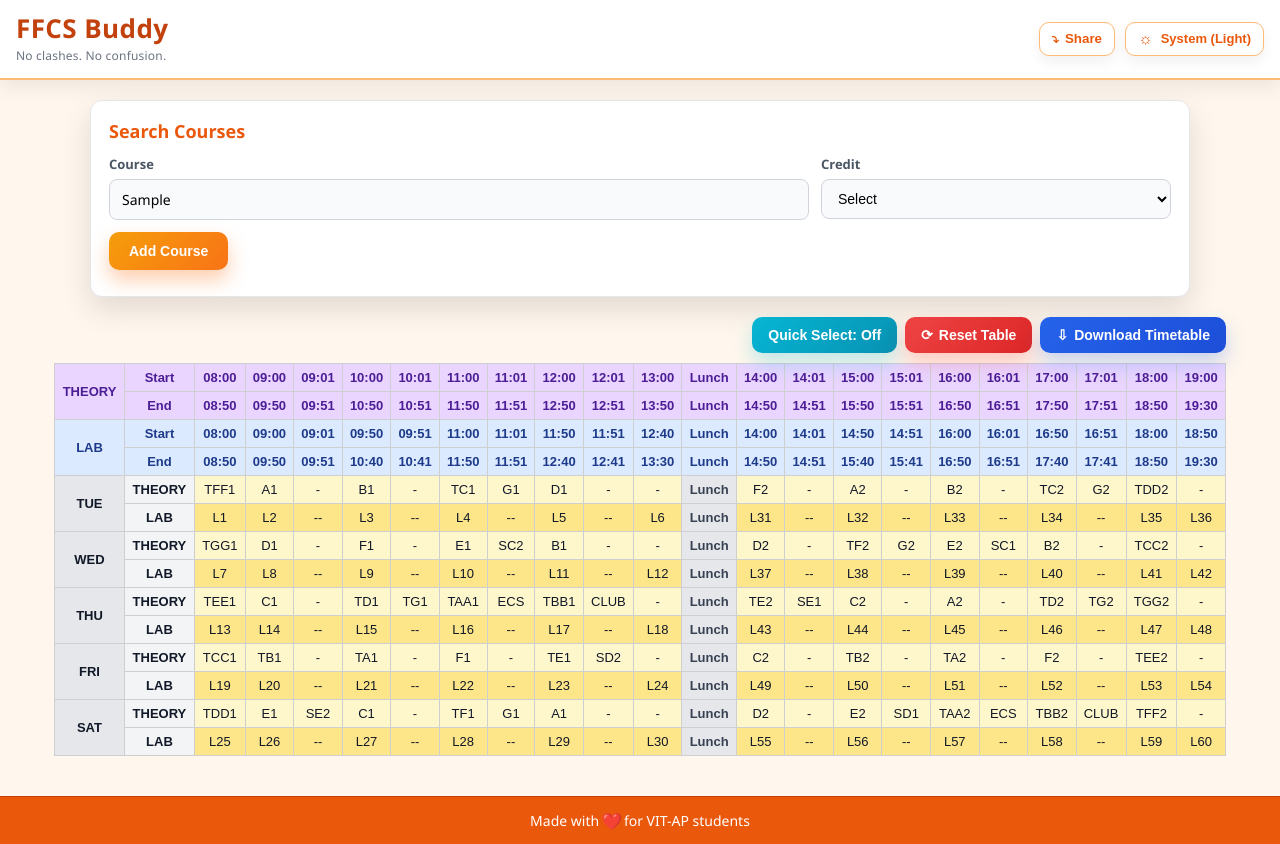
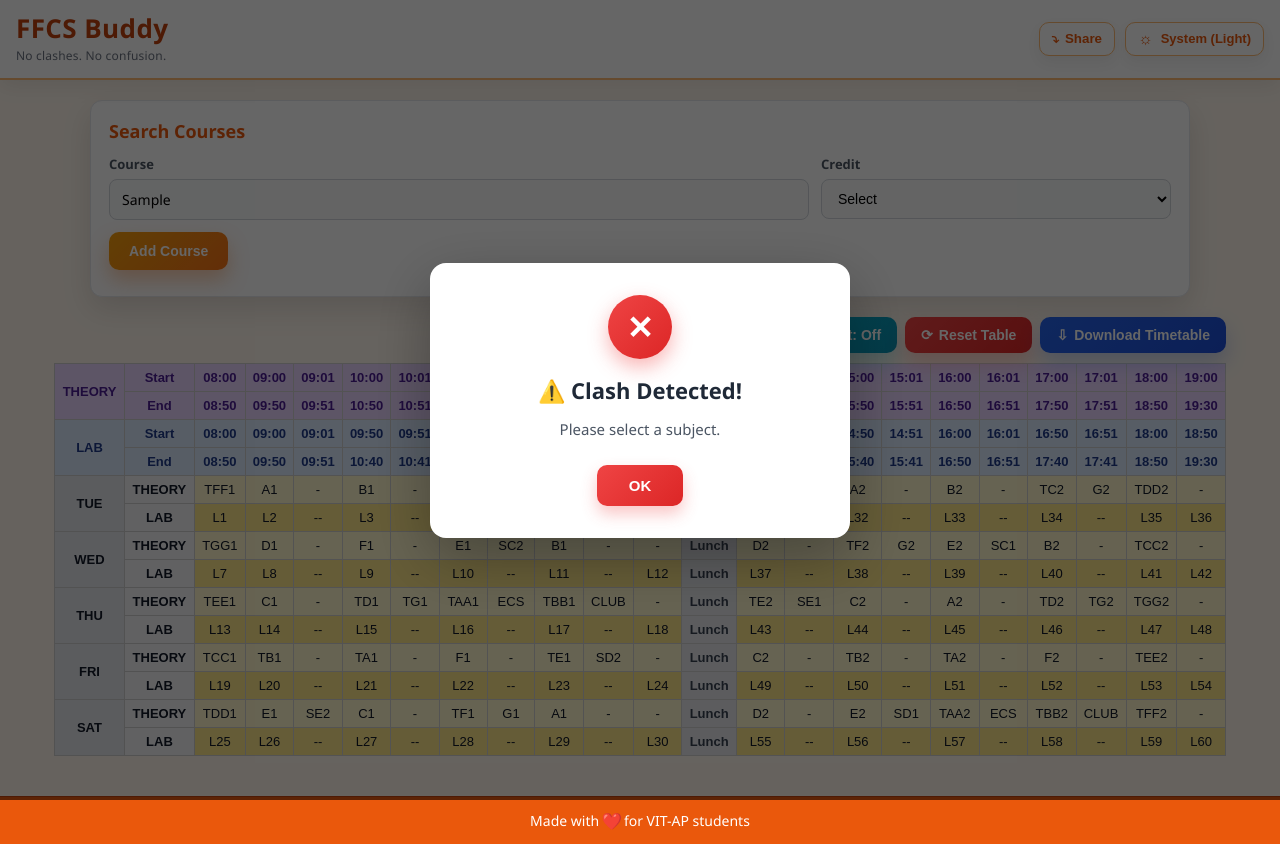
Before and after one commit to harishverger/ffcs-buddy, a React (Vite) app: page / in a window 1280 px wide. Both pictures are taken after typing "Sample" into the empty fields and a click on the button "Add Course". Built offline with nearby package versions, Linux system fonts and the light colour scheme.

Commit message:
Add custom clash alert modal and improve clash detection

```diff
--- a/src/components/ActionBar.jsx
+++ b/src/components/ActionBar.jsx
@@ -2,6 +2,7 @@ import React, { useState } from "react";
 import { subjects } from "../data/subjects";
 import { CREDIT_RULES } from "../data/creditRules";
 import { hasClash } from "../utils/clashChecker";
+import ClashAlert from "./ClashAlert";
 
 export default function ActionBar({ selectedSlots, onAdd }) {
   const [credit, setCredit] = useState("");
@@ -10,6 +11,7 @@ export default function ActionBar({ selectedSlots, onAdd }) {
   const [showSuggestions, setShowSuggestions] = useState(false);
   const [theorySlot, setTheorySlot] = useState("");
   const [labSlot, setLabSlot] = useState("");
+  const [clashMessage, setClashMessage] = useState("");
 
   const subject = subjects.find(s => s.code === subjectCode);
   const creditRule = credit ? CREDIT_RULES[credit] : null;
@@ -30,13 +32,20 @@ export default function ActionBar({ selectedSlots, onAdd }) {
   const labSlots = normalizeSlots(creditRule?.lab);
 
   const handleAdd = () => {
-    if (!subject) return alert("Select subject");
+    if (!subject) {
+      setClashMessage("Please select a subject.");
+      return;
+    }
 
-    if (subject.hasTheory && !theorySlot)
-      return alert("Theory slot required");
+    if (subject.hasTheory && !theorySlot) {
+      setClashMessage("Theory slot is required for this course.");
+      return;
+    }
 
-    if (subject.hasLab && !labSlot)
-      return alert("Lab slot required");
+    if (subject.hasLab && !labSlot) {
+      setClashMessage("Lab slot is required for this course.");
+      return;
+    }
 
     const slotsToAdd = [];
     let hasClashError = false;
@@ -47,7 +56,7 @@ export default function ActionBar({ selectedSlots, onAdd }) {
         if (!token) return;
 
         if (hasClash(selectedSlots, token)) {
-          alert(`⚠️ Clash Detected!\n\nThe ${label} slot "${token}" clashes with an already selected slot on the same day and time.\n\nPlease choose a different slot.`);
+          setClashMessage(`The ${label} slot "${token}" clashes with an already selected slot on the same day and time.\n\nPlease choose a different slot.`);
           hasClashError = true;
           return;
         }
@@ -180,6 +189,11 @@ export default function ActionBar({ selectedSlots, onAdd }) {
           <button onClick={handleAdd}>Add Course</button>
         </div>
       </div>
+
+      <ClashAlert
+        message={clashMessage}
+        onClose={() => setClashMessage("")}
+      />
     </div>
   );
 }
--- /dev/null
+++ b/src/components/ClashAlert.jsx
@@ -0,0 +1,18 @@
+import React from "react";
+
+export default function ClashAlert({ message, onClose }) {
+  if (!message) return null;
+
+  return (
+    <div className="clash-alert-overlay" onClick={onClose}>
+      <div className="clash-alert-box" onClick={(e) => e.stopPropagation()}>
+        <div className="clash-alert-icon">✕</div>
+        <h3 className="clash-alert-title">⚠️ Clash Detected!</h3>
+        <p className="clash-alert-message">{message}</p>
+        <button className="clash-alert-close" onClick={onClose}>
+          OK
+        </button>
+      </div>
+    </div>
+  );
+}
--- a/src/components/Timetable.jsx
+++ b/src/components/Timetable.jsx
@@ -1,7 +1,8 @@
-import React, { useRef } from "react";
+import React, { useRef, useState } from "react";
 import { toPng } from "html-to-image";
 import { TIMETABLE } from "../data/timetableData";
 import { hasClash } from "../utils/clashChecker";
+import ClashAlert from "./ClashAlert";
 
 /* ===== OFFICIAL FFCS TIMINGS ===== */
 
@@ -49,6 +50,7 @@ export default function Timetable({
   onToggleQuickSelect = () => {}
 }) {
   const tableRef = useRef(null);
+  const [clashMessage, setClashMessage] = useState("");
 
   const handleDownload = async () => {
     if (!tableRef.current) return;
@@ -134,7 +136,7 @@ export default function Timetable({
     // If selecting new slots, check for clashes
     for (const token of tokens) {
       if (hasClash(selectedSlots, token)) {
-        alert(`⚠️ Clash Detected!\n\nSlot "${token}" clashes with an already selected slot on the same day and time.\n\nPlease deselect the conflicting slot first.`);
+        setClashMessage(`Slot "${token}" clashes with an already selected slot on the same day and time.\n\nPlease deselect the conflicting slot first.`);
         return;
       }
     }
@@ -265,6 +267,11 @@ export default function Timetable({
           ))}
         </tbody>
       </table>
+
+      <ClashAlert
+        message={clashMessage}
+        onClose={() => setClashMessage("")}
+      />
     </div>
   );
 }
--- a/src/index.css
+++ b/src/index.css
@@ -252,6 +252,117 @@ body {
   0% { transform: scale(1); }
   50% { transform: scale(1.25); }
   100% { transform: scale(1); }
+}
+
+/* =========================================================
+   CLASH ALERT MODAL
+========================================================= */
+.clash-alert-overlay {
+  position: fixed;
+  top: 0;
+  left: 0;
+  right: 0;
+  bottom: 0;
+  background: rgba(0, 0, 0, 0.6);
+  display: flex;
+  align-items: center;
+  justify-content: center;
+  z-index: 9999;
+  animation: fadeIn 0.2s ease;
+}
+
+@keyframes fadeIn {
+  from { opacity: 0; }
+  to { opacity: 1; }
+}
+
+.clash-alert-box {
+  background: white;
+  border-radius: 16px;
+  padding: 32px;
+  max-width: 420px;
+  width: 90%;
+  box-shadow: 0 20px 60px rgba(0, 0, 0, 0.3);
+  text-align: center;
+  position: relative;
+  animation: slideIn 0.3s ease;
+}
+
+@keyframes slideIn {
+  from {
+    transform: translateY(-20px);
+    opacity: 0;
+  }
+  to {
+    transform: translateY(0);
+    opacity: 1;
+  }
+}
+
+.clash-alert-icon {
+  width: 64px;
+  height: 64px;
+  margin: 0 auto 16px;
+  background: linear-gradient(135deg, #ef4444, #dc2626);
+  border-radius: 50%;
+  display: flex;
+  align-items: center;
+  justify-content: center;
+  font-size: 32px;
+  color: white;
+  font-weight: bold;
+  box-shadow: 0 8px 20px rgba(239, 68, 68, 0.4);
+}
+
+.clash-alert-title {
+  margin: 0 0 12px;
+  font-size: 22px;
+  font-weight: 700;
+  color: #1f2937;
+}
+
+.clash-alert-message {
+  margin: 0 0 24px;
+  font-size: 15px;
+  color: #4b5563;
+  line-height: 1.6;
+}
+
+.clash-alert-close {
+  padding: 12px 32px;
+  font-size: 15px;
+  font-weight: 700;
+  border-radius: 10px;
+  border: none;
+  cursor: pointer;
+  color: white;
+  background: linear-gradient(135deg, #ef4444, #dc2626);
+  box-shadow: 0 8px 16px rgba(239, 68, 68, 0.3);
+  transition: transform 0.15s ease, box-shadow 0.15s ease;
+}
+
+.clash-alert-close:hover {
+  transform: translateY(-2px);
+  box-shadow: 0 12px 20px rgba(239, 68, 68, 0.4);
+}
+
+.clash-alert-close:active {
+  transform: translateY(0);
+  box-shadow: 0 6px 12px rgba(239, 68, 68, 0.35);
+}
+
+/* Dark mode clash alert */
+[data-theme="dark"] .clash-alert-box {
+  background: #1f2937;
+  border: 1px solid #374151;
+}
+
+[data-theme="dark"] .clash-alert-title {
+  color: #f3f4f6;
+}
+
+[data-theme="dark"] .clash-alert-message {
+  color: #d1d5db;
 }
 
 /* =========================================================
--- a/src/utils/clashChecker.js
+++ b/src/utils/clashChecker.js
@@ -2,42 +2,68 @@ import { SLOT_TIME_MAP } from "../data/slotTimeMap";
 import { TIMETABLE } from "../data/timetableData";
 
 /**
- * Find which day(s) a slot appears in the timetable
+ * Find which day(s) and position(s) a slot appears in the timetable
+ * Returns array of {day, position, type} objects
  */
-function findSlotDays(slotToken) {
-  const days = [];
+function findSlotPositions(slotToken) {
+  const positions = [];
+
   for (const [day, rows] of Object.entries(TIMETABLE)) {
-    const allCells = [...rows.THEORY, ...rows.LAB];
-    if (allCells.some(cell => cell.includes(slotToken))) {
-      days.push(day);
-    }
+    // Check THEORY row
+    rows.THEORY.forEach((cell, index) => {
+      if (cell && cell.toUpperCase().includes(slotToken)) {
+        positions.push({ day, position: index, type: 'THEORY' });
+      }
+    });
+
+    // Check LAB row
+    rows.LAB.forEach((cell, index) => {
+      if (cell && cell.toUpperCase().includes(slotToken)) {
+        positions.push({ day, position: index, type: 'LAB' });
+      }
+    });
   }
-  return days;
+
+  return positions;
 }
 
 /**
  * Check if two slot tokens clash
- * Clash only if:
- *  - appear on the same day
- *  - overlapping time range
+ * Clash if they appear on the same day at the same position (column)
  */
 export function doSlotsClash(slot1, slot2) {
-  // Get days for both slots
-  const days1 = findSlotDays(slot1);
-  const days2 = findSlotDays(slot2);
+  if (slot1 === slot2) return false; // Same slot
 
-  // Check if they share any common day
-  const commonDays = days1.filter(day => days2.includes(day));
-  if (commonDays.length === 0) return false;
+  const positions1 = findSlotPositions(slot1);
+  const positions2 = findSlotPositions(slot2);
 
-  // Check time overlap
+  // Check if any positions overlap (same day and same column index)
+  for (const pos1 of positions1) {
+    for (const pos2 of positions2) {
+      // If same day and same position (time column), they clash
+      if (pos1.day === pos2.day && pos1.position === pos2.position) {
+        return true;
+      }
+    }
+  }
+
+  // Fallback to time-based check if slots are in SLOT_TIME_MAP
   const time1 = SLOT_TIME_MAP[slot1];
   const time2 = SLOT_TIME_MAP[slot2];
 
-  if (!time1 || !time2) return false;
+  if (time1 && time2) {
+    // Check if they share any common day
+    const days1 = positions1.map(p => p.day);
+    const days2 = positions2.map(p => p.day);
+    const commonDays = days1.filter(day => days2.includes(day));
 
-  // Time ranges overlap if start1 < end2 AND start2 < end1
-  return time1.start < time2.end && time2.start < time1.end;
+    if (commonDays.length > 0) {
+      // Time ranges overlap if start1 < end2 AND start2 < end1
+      return time1.start < time2.end && time2.start < time1.end;
+    }
+  }
+
+  return false;
 }
 
 /**
```
Also changed, not shown: 3 other files (tests, documents, lock files or other folders).
